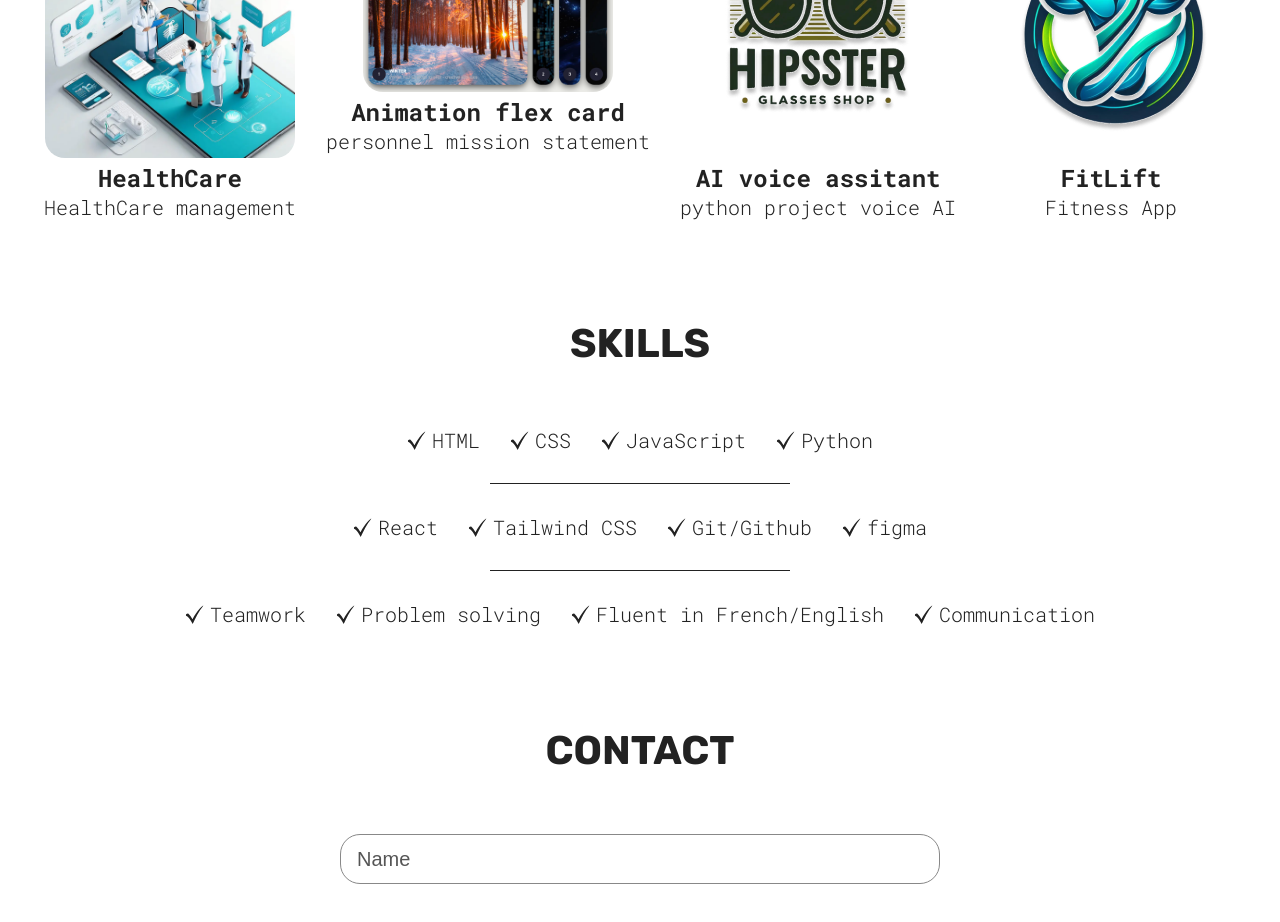
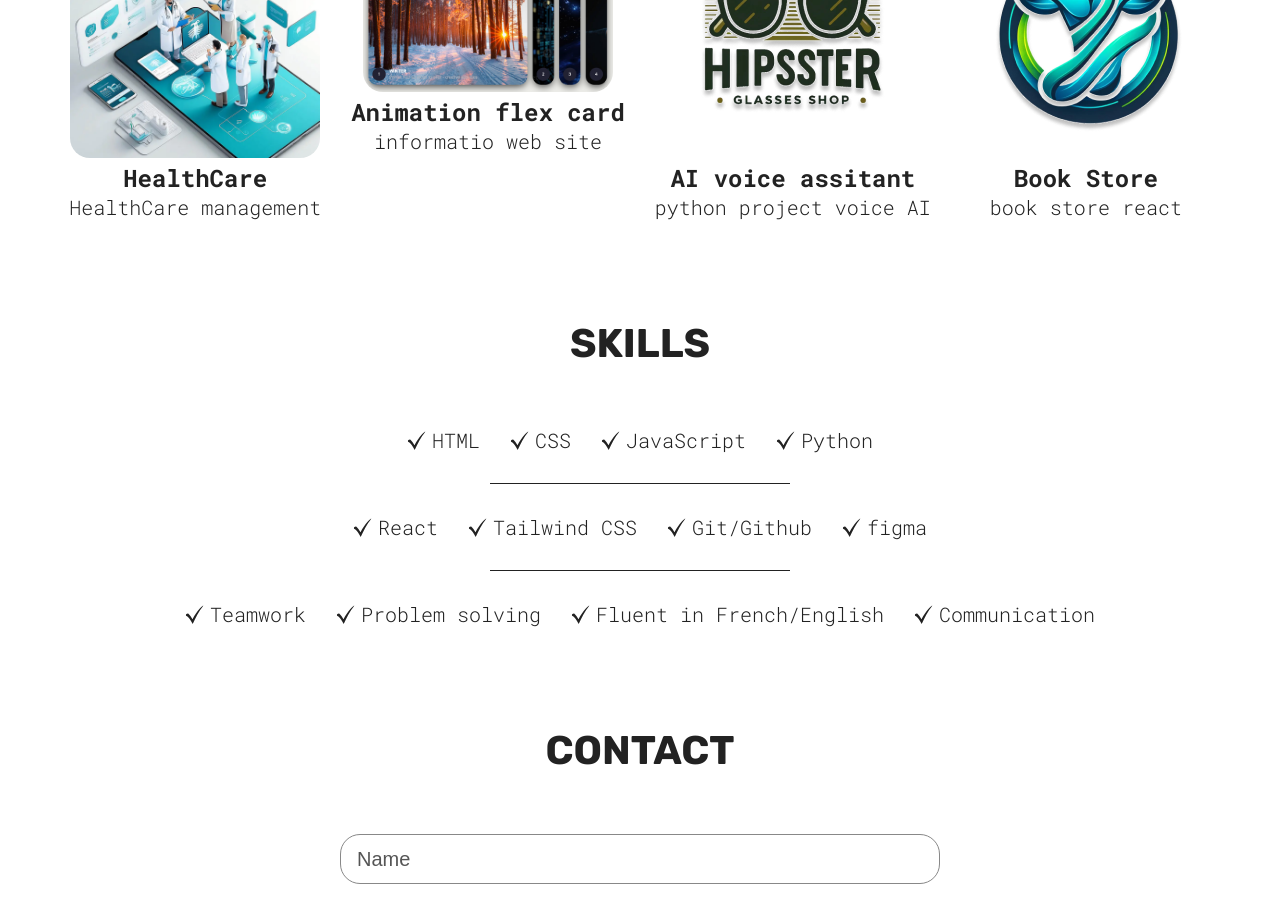
Before and after one commit to Mikehk11/mikehk11.github.io, a React (Vite) app: page / in a window 1280 px wide. Shown: the part 1100-2022 px from the top of the page. Built offline with nearby package versions, Linux system fonts and the light colour scheme.

Commit message:
update project.jsx
changement des noms des projects

```diff
--- a/src/sections/Projects/Projects.jsx
+++ b/src/sections/Projects/Projects.jsx
@@ -20,7 +20,7 @@ function Projects() {
           src={imgcssa}
           link=" https://mikehk11.github.io/css-animations2/"
           h3="Animation flex card"
-          p="personnel mission statement"
+          p="informatio web site"
         />
         <ProjectCard
           src={hipsster}
@@ -31,8 +31,8 @@ function Projects() {
         <ProjectCard
           src={fitLift}
           link="https://github.com/Ade-mir/company-landing-page-2"
-          h3="FitLift"
-          p="Fitness App"
+          h3="Book Store"
+          p="book store react"
         />
       </div>
     </section>
```
